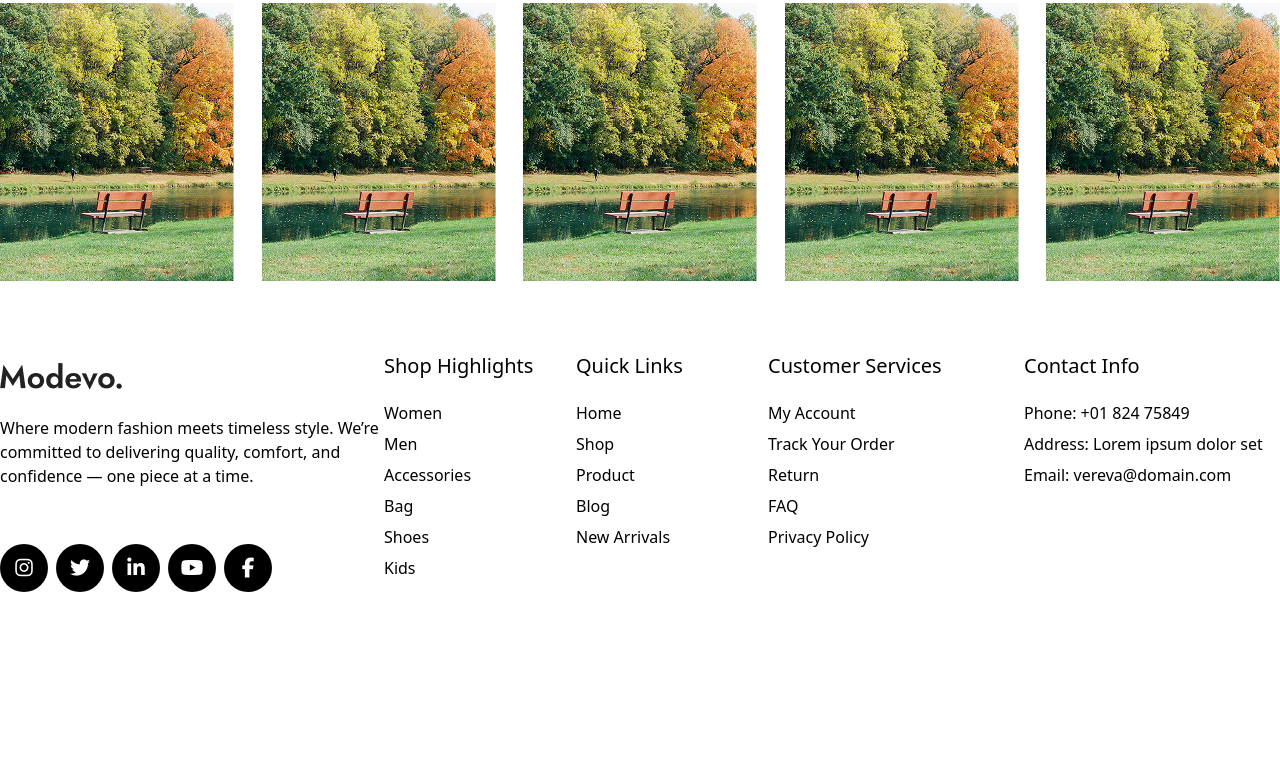
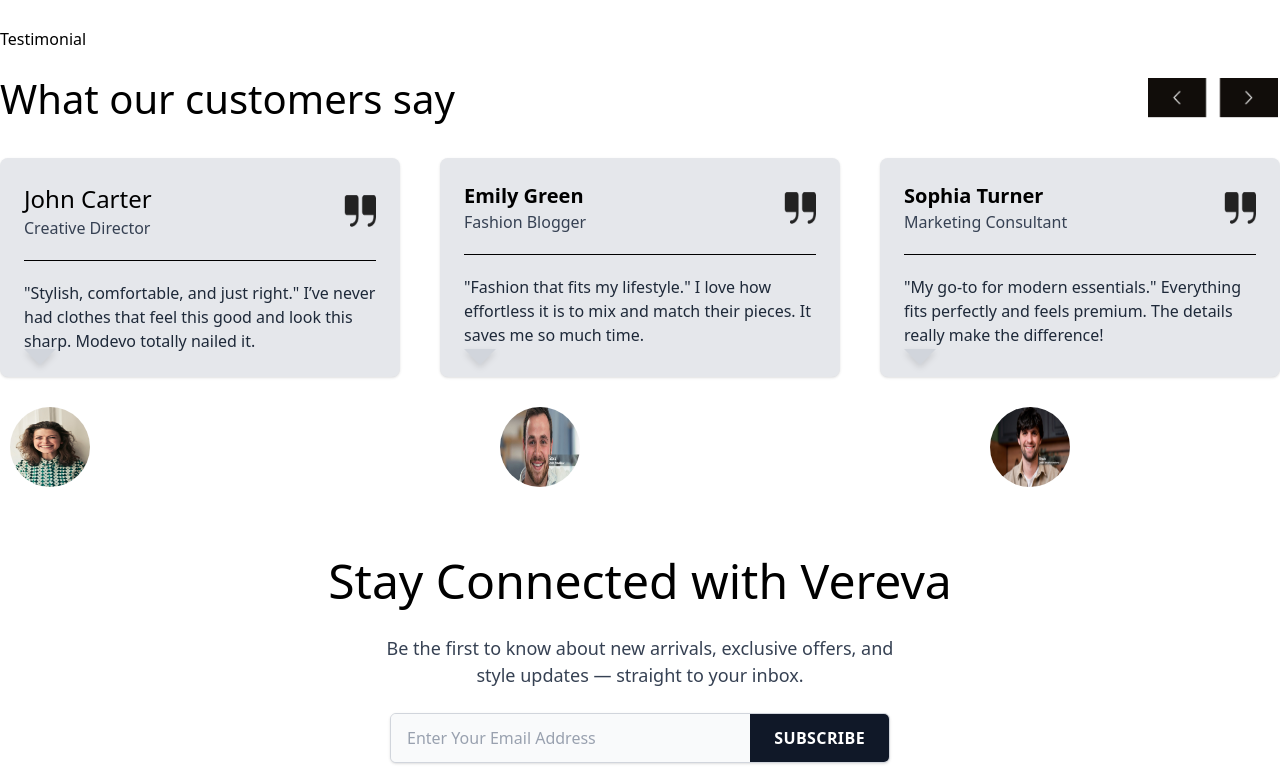
Before and after one commit to abdunnoorfaheem/bizcrop, a website: page index.html in a window 1280 px wide. Shown: the part 1884-2668 px from the top of the page. Before the commit the page ends 2476 px from the top, so only its background shows below. Drawn offline with Linux system fonts and the light colour scheme; files whose address does not match are found by name.

Commit message:
testimonial section added

```diff
--- a/index.html
+++ b/index.html
@@ -240,6 +240,98 @@
     </div>
   </section>
        <!-- latest news and blogs section end -->
+        <!-- testimonial section start -->
+         <section class="max-w-[1320px] mx-auto py-6">
+        <div class="">
+            <h6 class="">Testimonial</h6>
+        </div>
+        <div class=" flex flex-col md:flex-row justify-between items-start md:items-center mt-5 gap-4">
+            <h2 class="text-[30px] md:text-[40px] font-medium leading-snug">What our customers say</h2>
+            <img src="./img/slide.png" alt="" class="w-[120px] h-[35px] md:w-[135px] md:h-[40px] object-contain">
+
+        </div>
+        <div class="  justify-between mt-8  grid sm:grid-cols-2 lg:grid-cols-3 gap-10">
+
+            <div class="relative bg-gray-200 p-6 rounded-lg shadow-sm cursor-grab ">
+                <div class="flex items-center justify-between">
+                    <div class="">
+                        <h3 class="text-xl text-[24px] font-medium ">John Carter</h3>
+                        <p class="text-gray-700 text-sm md:text-base ">Creative Director</p>
+                    </div>
+                    <img src="./img/coma.png" alt="" class="w-8 h-8">
+                </div>
+                <hr class="my-5 border-black-300 ">
+
+                <p class="text-gray-800 text-sm md:text-base">"Stylish, comfortable, and just right." I’ve never had clothes that feel this good and look this
+                    sharp.
+                    Modevo totally nailed it.</p>
+                <div class="absolute left-6 -bottom-3 w-[40px] h-[40px]">
+                     <div
+            class="w-0 h-0 border-l-[16px] border-l-transparent border-r-[16px] border-r-transparent border-t-[16px] border-t-gray-300 drop-shadow-md">
+          </div>
+                </div>
+            </div>
+            <div class=" relative bg-gray-200 p-6 rounded-lg shadow-sm cursor-grab ">
+                <div class="flex items-center justify-between">
+                    <div class="">
+                        <h3 class="text-xl font-semibold ">Emily Green</h3>
+                        <p class="text-gray-700 text-sm md:text-base ">Fashion Blogger</p>
+                    </div>
+                    <img src="./img/coma.png" alt="" class="w-8 h-8">
+                </div>
+                <hr class="my-5 border-black-300 ">
+
+                <p class="text-gray-800 text-sm md:text-base">"Fashion that fits my lifestyle." I love how effortless it is to mix and match their pieces. It saves me so much time.</p>
+                <div class="absolute left-6 -bottom-3 w-[40px] h-[40px]">
+                    <div
+            class="w-0 h-0 border-l-[16px] border-l-transparent border-r-[16px] border-r-transparent border-t-[16px] border-t-gray-300 drop-shadow-md">
+          </div>
+                </div>
+            </div>
+            <div class="relative bg-gray-200 p-6 rounded-lg shadow-sm cursor-grab ">
+                <div class="flex items-center justify-between">
+                    <div class="">
+                        <h3 class="text-xl font-semibold ">Sophia Turner</h3>
+                        <p class="text-gray-700 text-sm md:text-base">Marketing Consultant</p>
+                    </div>
+                    <img src="./img/coma.png" alt="" class="w-8 h-8">
+                </div>
+                <hr class="my-5 border-black-300 ">
+
+                <p class="text-gray-800 text-sm md:text-base">"My go-to for modern essentials." Everything fits perfectly and feels premium. The details really make the difference!</p>
+                 <div class="absolute left-6 -bottom-3 w-[40px] h-[40px]">
+          <div
+            class="w-0 h-0 border-l-[16px] border-l-transparent border-r-[16px] border-r-transparent border-t-[16px] border-t-gray-300 drop-shadow-md">
+          </div>
+        </div>
+            </div>
+        </div>
+
+        <div class="flex  mt-[20px] ">
+            <img src="./img/profile.jpg" alt=""
+                class="w-[80px] h-[80px] rounded-[50%] bg-cover mt-[10px] ml-[10px] lg:mr-[400px] ">
+            <img src="./img/profiletwo.jpg" alt=""
+                class="w-[80px] h-[80px] rounded-[50%] bg-cover mt-[10px] ml-[10px] lg:mr-[400px] ">
+            <img src="./img/profilethree.jpg" alt="" class="w-[80px] h-[80px] rounded-[50%] bg-cover mt-[10px] ml-[10px] ">
+        </div>
+
+        <div class="text-center mt-16 space-y-6">
+            <h2 class="text-[28px] md:text-[48px] font-medium leading-tight">Stay Connected with Vereva</h2>
+            <p class="text-[16px] md:text-[18px] text-gray-700 max-w-[520px] mx-auto">Be the first to know about new arrivals,
+                exclusive offers, and
+                style updates — straight to your inbox.</p>
+
+            <form class="flex flex-col sm:flex-row justify-center items-center mx-auto border border-gray-300 shadow-sm bg-gray-50 w-full max-w-[500px] rounded-md overflow-hidden mt-4">
+                <input type="email" placeholder="Enter Your Email Address"
+                    class="flex-grow px-4 py-3 text-gray-700 placeholder-gray-400 bg-gray-50 focus:outline-none w-full sm:w-auto" />
+                <button type="submit"
+                    class="w-full sm:w-auto px-6 py-3 bg-gray-900 text-white font-semibold tracking-wide hover:bg-gray-800 transition">
+                    SUBSCRIBE
+                </button>
+            </form>
+        </div>
+    </section>
+        <!-- testimonial section end -->
        <!-- footer part start -->
         <section>
         <div class="max-w-[1320px] mx-auto">
```
